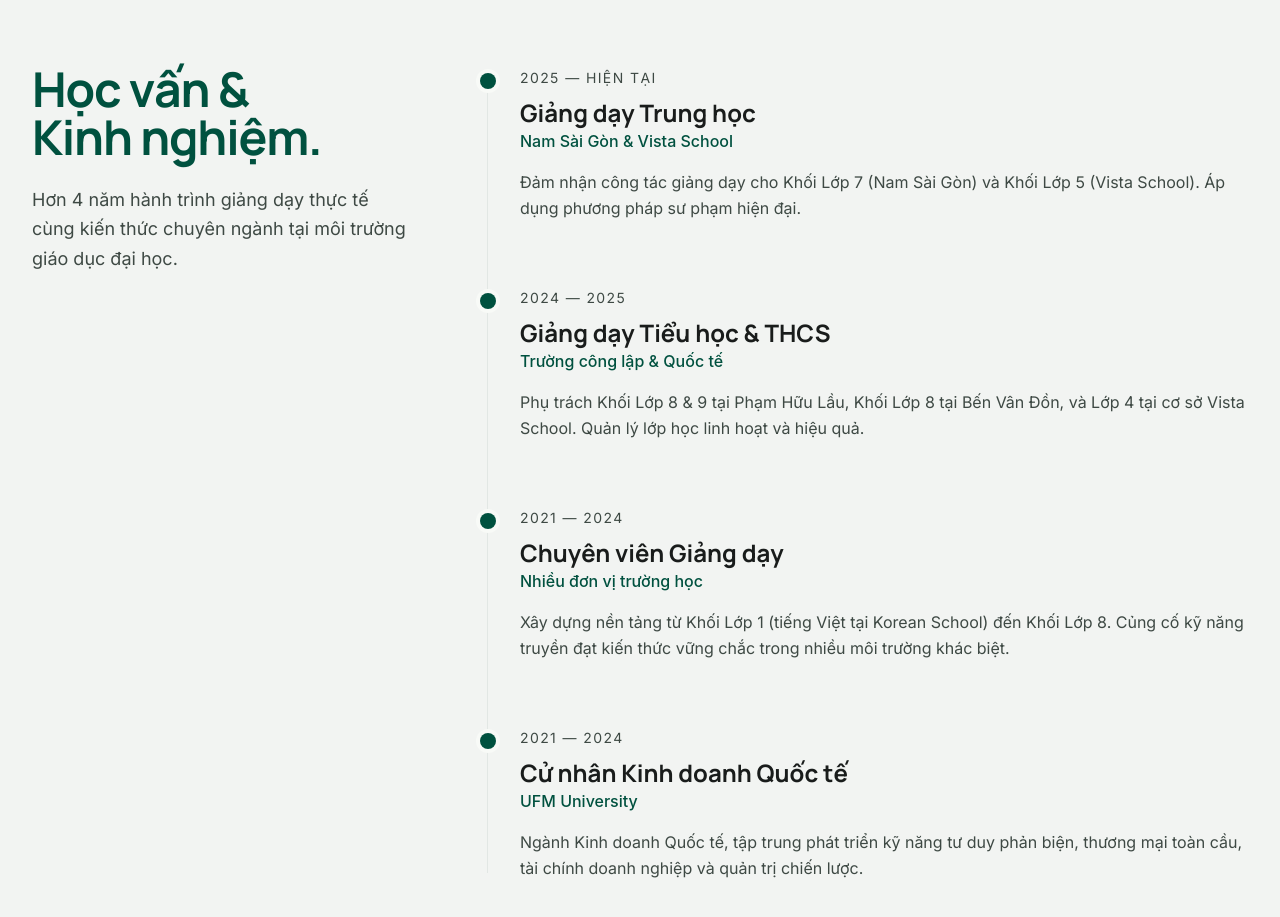
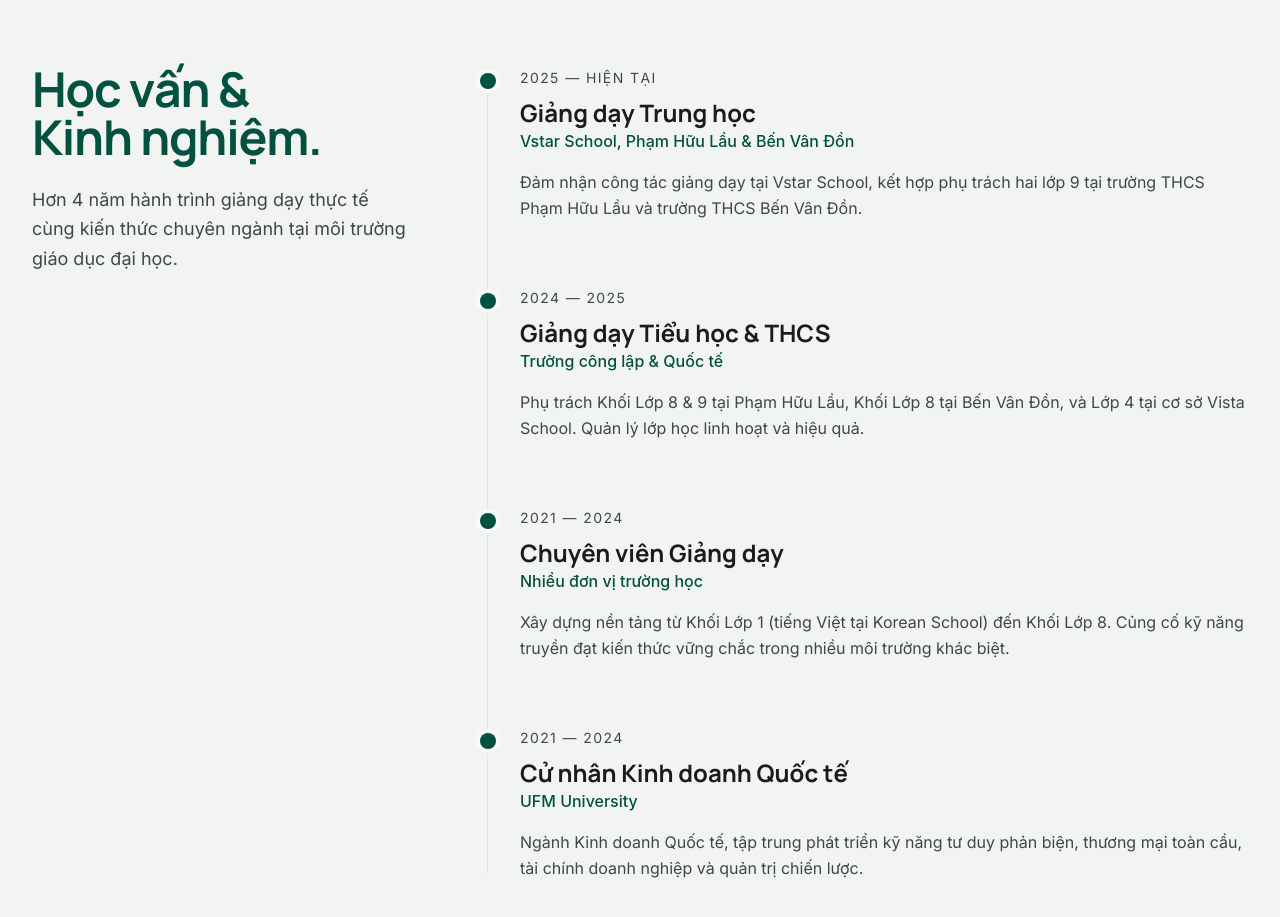
Before and after one commit to TwuanMinn/cv.rosi, a React (Vite) app: page / in a window 1280 px wide. Shown: the part 1080-1997 px from the top of the page. Built offline with nearby package versions, Linux system fonts and the light colour scheme.

Commit message:
update: fix 2025 timeline schools and provide dummy pdf file for cv download

```diff
--- a/src/components/ExperienceTimeline.tsx
+++ b/src/components/ExperienceTimeline.tsx
@@ -26,9 +26,9 @@ export default function ExperienceTimeline() {
                 <h3 className="text-2xl font-headline font-bold text-on-surface mt-2">
                   Giảng dạy Trung học
                 </h3>
-                <p className="text-primary font-medium">Nam Sài Gòn & Vista School</p>
+                <p className="text-primary font-medium">Vstar School, Phạm Hữu Lầu & Bến Vân Đồn</p>
                 <p className="mt-4 text-on-surface-variant font-body leading-relaxed">
-                  Đảm nhận công tác giảng dạy cho Khối Lớp 7 (Nam Sài Gòn) và Khối Lớp 5 (Vista School). Áp dụng phương pháp sư phạm hiện đại.
+                  Đảm nhận công tác giảng dạy tại Vstar School, kết hợp phụ trách hai lớp 9 tại trường THCS Phạm Hữu Lầu và trường THCS Bến Vân Đồn.
                 </p>
               </div>
 
```
Also changed, not shown: 1 other file (tests, documents, lock files or other folders).
